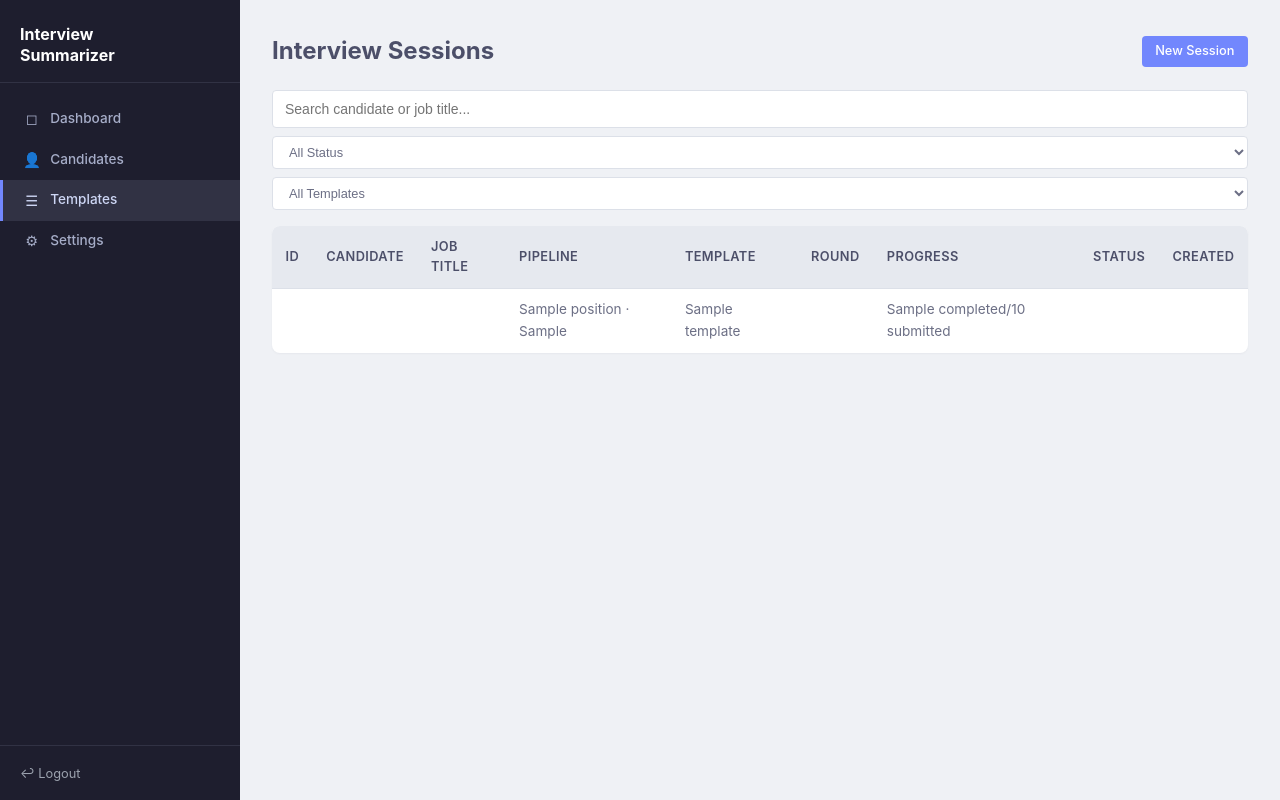
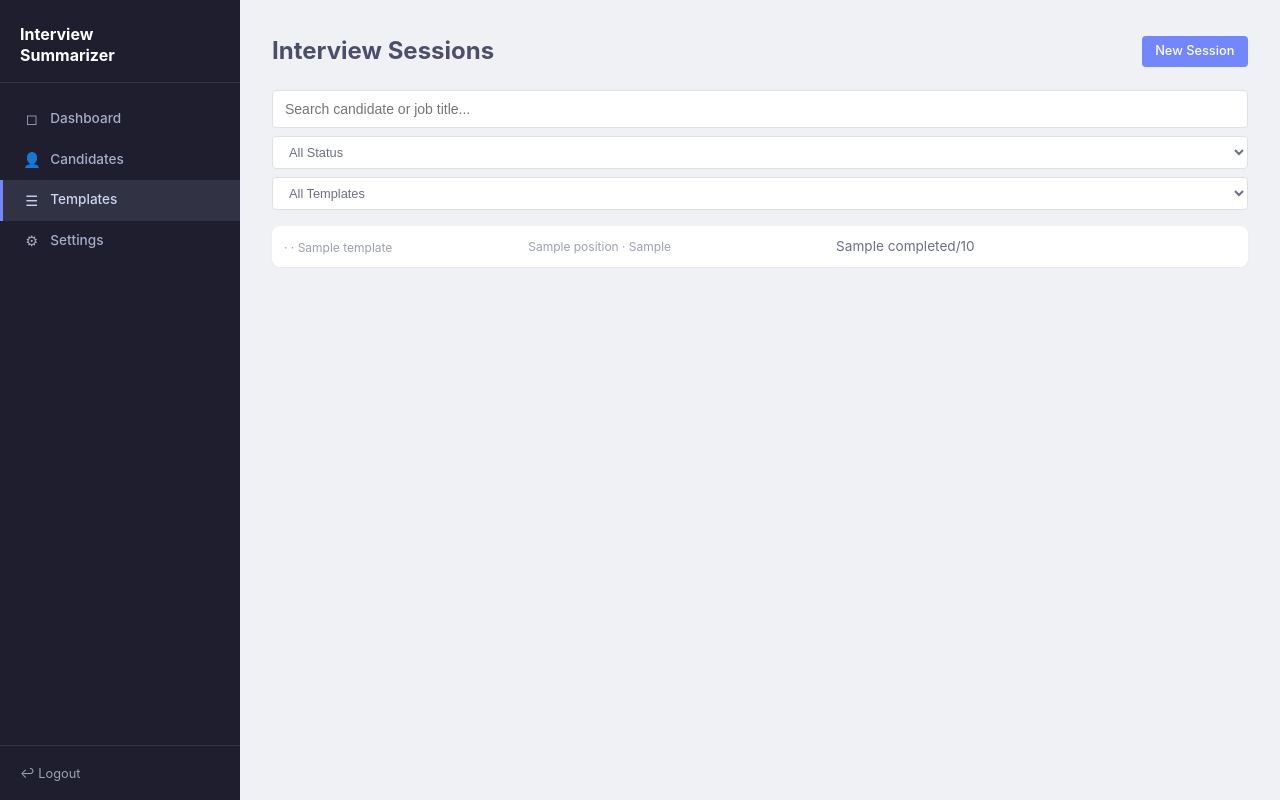
Before and after one commit to raclaws/interview-general, a FastAPI app: template templates/dashboard.html in a window 1280 px wide. Run offline with FastAPI, Linux system fonts and the light colour scheme; the template is opened without the code that fills it: most values are stand-ins (such as "Sample title", 1, 10 or a date in 2020).

Commit message:
Eliminate column headers, use self-describing two-line rows
- Dashboard: candidate name (bold) + metadata line (job title, round,
  template). Pipeline, progress, status, date as separate cells.
- Candidates: name (bold) + email as subtitle. Pipeline badges + date.
- Removed Position column (conflicts with pipeline position applied)
- Removed thead/sortable headers from both tables
- Added .table-clean and .row-meta CSS classes
- Sort JS removed (no headers to click)

Co-Authored-By: Claude <noreply@anthropic.com>

```diff
--- a/static/style.css
+++ b/static/style.css
@@ -518,9 +518,25 @@ tr:hover td { background: #f9fafb; }
 .clickable-row:hover {
     background: var(--bg-muted);
 }
-td.col-primary {
+td.col-primary, .col-primary {
     font-weight: 600;
     color: var(--text-primary);
+}
+
+.row-meta {
+    font-size: 0.75rem;
+    color: var(--text-muted);
+    margin-top: 0.1rem;
+}
+
+.table-clean {
+    width: 100%;
+    border-collapse: collapse;
+}
+.table-clean td {
+    padding: 0.6rem 0.75rem;
+    border-bottom: 1px solid var(--border);
+    vertical-align: middle;
 }
 
 /* Actions row */
--- a/templates/dashboard.html
+++ b/templates/dashboard.html
@@ -26,36 +26,24 @@
     </select>
 </div>
 
-<table id="sessions-table">
-    <thead>
-        <tr>
-            <th class="sortable" data-col="0">ID</th>
-            <th class="sortable" data-col="1">Candidate</th>
-            <th class="sortable" data-col="2">Job Title</th>
-            <th class="sortable" data-col="3">Pipeline</th>
-            <th class="sortable" data-col="4">Template</th>
-            <th class="sortable" data-col="5">Round</th>
-            <th>Progress</th>
-            <th class="sortable" data-col="7">Status</th>
-            <th class="sortable" data-col="8">Created</th>
-        </tr>
-    </thead>
+<table id="sessions-table" class="table-clean">
     <tbody id="sessions-tbody">
         {% for item in session_data %}
         <tr data-candidate="{{ item.session.snapshot.get('name', '') | lower }}" data-job="{{ item.session.job_title | lower }}" data-status="{{ item.session.status }}" data-template="{{ item.template.name if item.template else '' }}" class="clickable-row" data-href="/session/{{ item.session.id }}">
-            <td>{{ item.session.id }}</td>
-            <td class="col-primary">{% if item.session.candidate_id %}<a href="/candidate/{{ item.session.candidate_id }}">{{ item.session.snapshot.get("name", "—") }}</a>{% else %}{{ item.session.snapshot.get("name", "—") }}{% endif %}</td>
-            <td>{{ item.session.job_title }}</td>
-            <td>{% if item.pipeline %}{{ item.pipeline.position or "—" }} · {{ item.pipeline.business_unit or "—" }}{% else %}—{% endif %}</td>
-            <td>{{ item.template.name if item.template else "—" }}</td>
-            <td>{{ item.session.round }}</td>
-            <td>{{ item.completed }}/{{ item.total }} submitted</td>
+            <td>
+                <div class="col-primary">{% if item.session.candidate_id %}<a href="/candidate/{{ item.session.candidate_id }}">{{ item.session.snapshot.get("name", "—") }}</a>{% else %}{{ item.session.snapshot.get("name", "—") }}{% endif %}</div>
+                <div class="row-meta">{{ item.session.job_title }} · {{ item.session.round }} · {{ item.template.name if item.template else "—" }}</div>
+            </td>
+            <td>
+                {% if item.pipeline %}<span class="row-meta">{{ item.pipeline.position or "—" }} · {{ item.pipeline.business_unit or "—" }}</span>{% endif %}
+            </td>
+            <td>{{ item.completed }}/{{ item.total }}</td>
             <td><span class="badge badge-{{ item.session.status }}">{{ item.session.status }}</span></td>
-            <td>{{ item.session.created_at.strftime("%Y-%m-%d %H:%M") }}</td>
+            <td class="row-meta">{{ item.session.created_at.strftime("%Y-%m-%d") }}</td>
         </tr>
         {% endfor %}
         {% if not session_data %}
-        <tr class="empty-row"><td colspan="9">No sessions yet.</td></tr>
+        <tr class="empty-row"><td colspan="5">No sessions yet.</td></tr>
         {% endif %}
     </tbody>
 </table>
@@ -90,31 +78,6 @@
     searchInput.addEventListener('input', applyFilters);
     filterStatus.addEventListener('change', applyFilters);
     filterTemplate.addEventListener('change', applyFilters);
-
-    // Sort
-    var headers = document.querySelectorAll('.sortable');
-    var sortDir = {};
-    headers.forEach(function(th) {
-        th.style.cursor = 'pointer';
-        th.addEventListener('click', function() {
-            var col = parseInt(th.dataset.col);
-            var dir = sortDir[col] === 'asc' ? 'desc' : 'asc';
-            sortDir[col] = dir;
-
-            rows.sort(function(a, b) {
-                var aVal = a.children[col].textContent.trim().toLowerCase();
-                var bVal = b.children[col].textContent.trim().toLowerCase();
-                if (aVal < bVal) return dir === 'asc' ? -1 : 1;
-                if (aVal > bVal) return dir === 'asc' ? 1 : -1;
-                return 0;
-            });
-
-            rows.forEach(function(row) { tbody.appendChild(row); });
-
-            headers.forEach(function(h) { h.classList.remove('sort-asc', 'sort-desc'); });
-            th.classList.add(dir === 'asc' ? 'sort-asc' : 'sort-desc');
-        });
-    });
 })();
 </script>
 {% endblock %}
```
Also changed, not shown: templates/candidates_list.html (+7 -36 lines).
